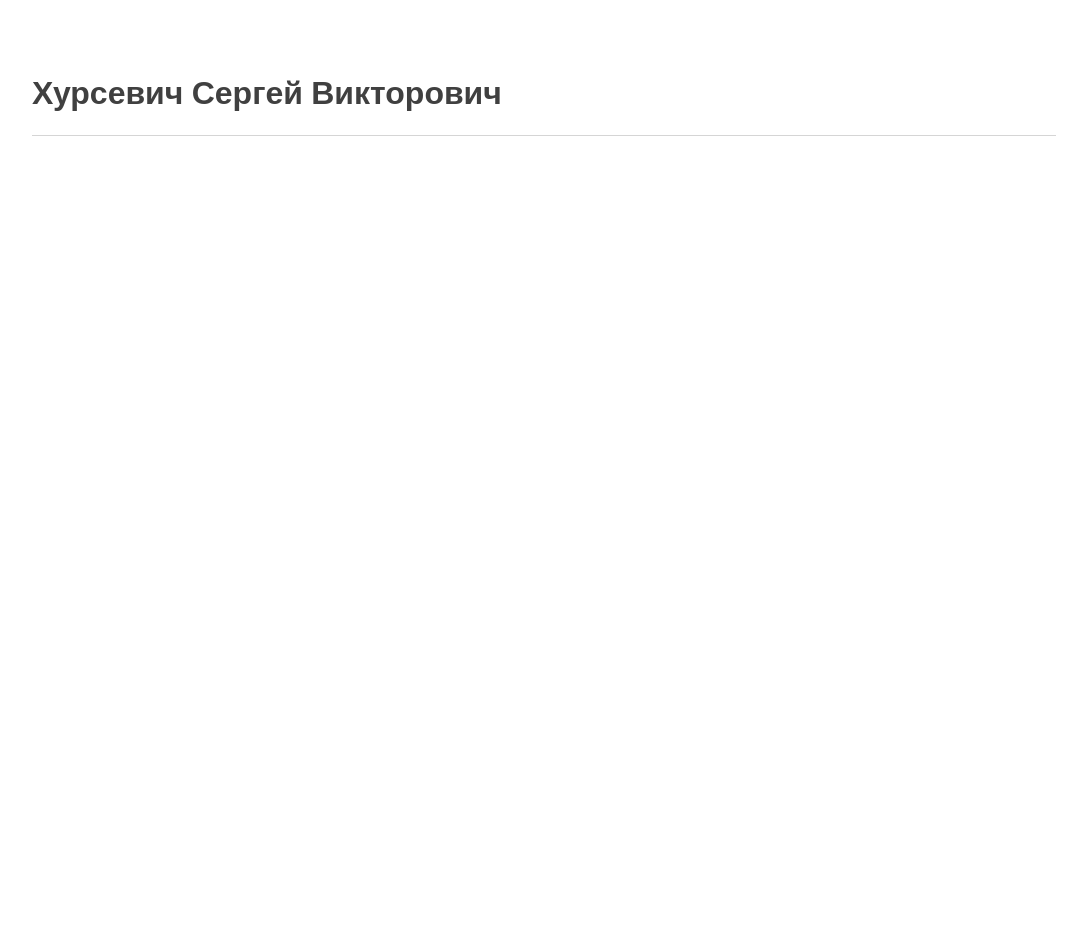
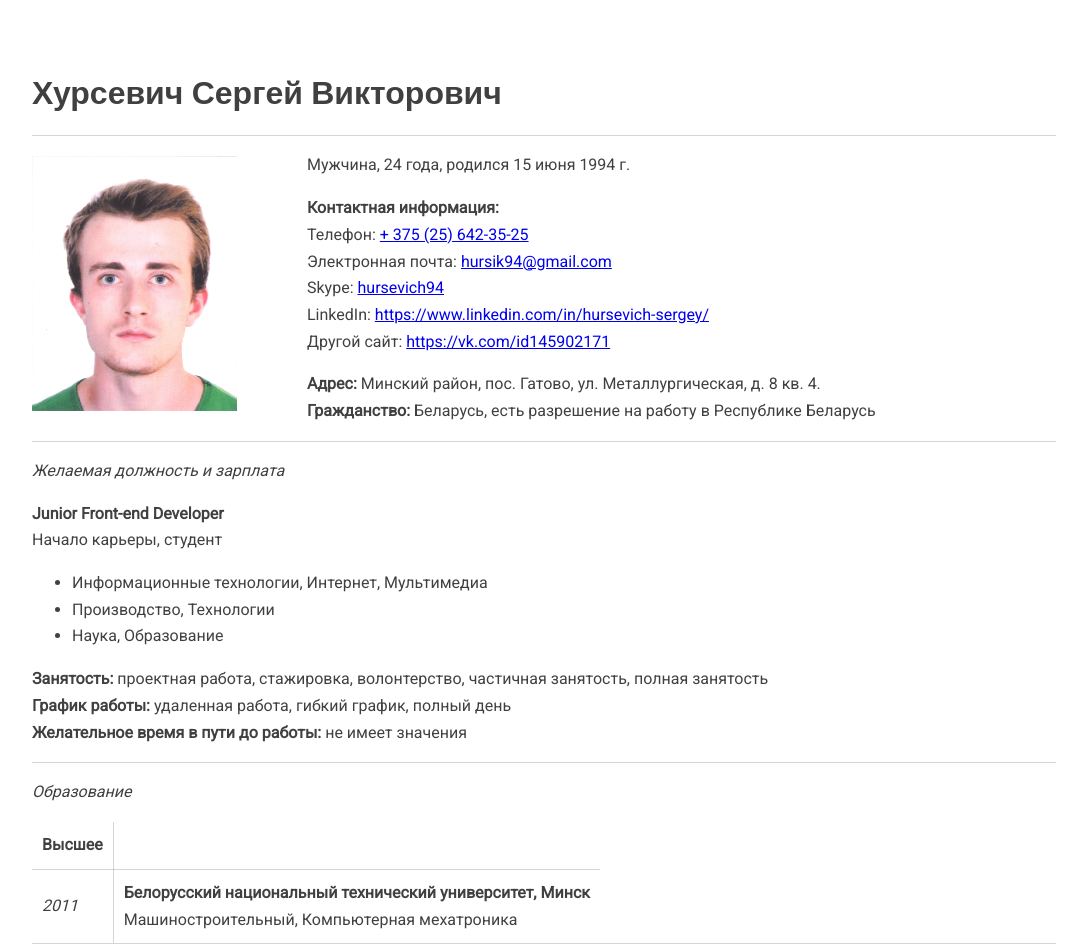
Before and after one commit to Sergey-Xursevich/rsschool-2019Q1-cv, a plain HTML site: page index.html in a window 1280 px wide. Shown: the whole page, without its empty margins (96-1183 px from the left). Before the commit the page ends 800 px from the top, so only its background shows below. Drawn offline with nearby package versions, Linux system fonts and the light colour scheme.

Commit message:
feature: add main (class: decription, developership, education) in index.html

```diff
--- a/index.html
+++ b/index.html
@@ -17,5 +17,74 @@
         </div>
     </header>
 
+    <main>
+      <div class="container">
+          <article class="decription">
+
+              <div class="decription__image">
+                  <img src="./img/image.jpg" alt="" srcset="">
+              </div>
+
+              <div class="decription__text">
+                  <p class="text__subtitle">Мужчина, 24 года, родился 15 июня 1994 г.</p>
+                  <p class="">
+                      <span class="text__title">Контактная информация:</span><br>
+                      Телефон: <a href="tel:+375256423525"> + 375 (25) 642-35-25</a><br>
+                      Электронная почта: <a href="mailto:hursik94@gmail.com">hursik94@gmail.com</a><br>
+                      Skype: <a href="skype:hursevich94">hursevich94</a><br>
+                      LinkedIn: <a href="https://www.linkedin.com/in/hursevich-sergey/" target="_blank">https://www.linkedin.com/in/hursevich-sergey/</a><br>
+                      Другой сайт: <a href="https://vk.com/id145902171" target="_blank">https://vk.com/id145902171</a>
+                  </p>
+
+                  <p>
+                      <span class="text__title">Адрес: </span>Минский район, пос. Гатово, ул. Металлургическая, д. 8
+                      кв. 4.<br>
+                      <span class="text__title">Гражданство: </span> Беларусь, есть разрешение на работу в Республике
+                      Беларусь
+                  </p>
+              </div>
+
+          </article>
+
+          <article class="developership">
+              <p class="main__title">Желаемая должность и зарплата</p>
+              <p class="developership__text">
+                  <span class="text__title">Junior Front-end Developer</span><br>
+                  Начало карьеры, студент
+                  <ul>
+                      <li>Информационные технологии, Интернет, Мультимедиа</li>
+                      <li>Производство, Технологии</li>
+                      <li>Наука, Образование</li>
+                  </ul>
+              </p>
+              <p>
+                  <span class="text__title">Занятость: </span>проектная работа, стажировка, волонтерство, частичная
+                  занятость, полная занятость<br>
+                  <span class="text__title">График работы: </span>удаленная работа, гибкий график, полный день<br>
+                  <span class="text__title">Желательное время в пути до работы: </span>не имеет значения
+              </p>
+          </article>
+
+          <article class="education">
+              <p class="main__title">Образование</p>
+              <table>
+                  <thead>
+                      <tr>
+                          <th>Высшее</th>
+                          <th></th>
+                      </tr>
+                  </thead>
+                  <tbody>
+                      <tr>
+                          <td><span class="main__title">2011</span></td>
+                          <td><span class="text__title">Белорусский национальный технический университет, Минск</span><br>
+                              Машиностроительный, Компьютерная мехатроника</td>
+                      </tr>
+                  </tbody>
+              </table>
+          </article>
+      </div>
+    </main>
+
 </body>
 </html>
--- /dev/null
+++ b/sass/_main.sass
@@ -0,0 +1,50 @@
+.decription
+    display: flex
+    &__image
+        margin-top: 20px
+        margin-right: 70px
+
+.main
+    margin-bottom: 200px
+    &__title
+        font-style: italic
+
+.text
+    &__subtitle
+        margin-block-start: 1em
+        margin-block-end: 1em
+    &__title
+        font-weight: bold
+
+.developership, .education, .course, .certificate, .skills, .aditionalInformation
+    &:before
+        content: ""
+        display: block
+        position: relative
+        border-bottom: 1px solid hsla(0,0%,50%,0.33)
+
+.education
+    &__place
+        font-weight: bold
+
+.course, .skills, .aditionalInformation
+    padding-top: 20px
+
+img
+    height: 255px
+    width: 205px
+
+table
+    border-collapse: collapse
+
+th, td
+    border-bottom: 1px solid hsla(0,0%,50%,0.33)
+    border-right: 1px solid hsla(0,0%,50%,0.33)
+    padding: 10px
+    &:last-child
+        border-right: none
+
+tr
+    &:last-child
+        td
+            border-bottom: none
--- a/sass/style.sass
+++ b/sass/style.sass
@@ -1,5 +1,6 @@
 @import "normalize"
 @import "header"
+@import "main"
 
 *, *:after, *:before
   box-sizing: border-box
```
Also changed, not shown: css/style.css, 1 other file.
